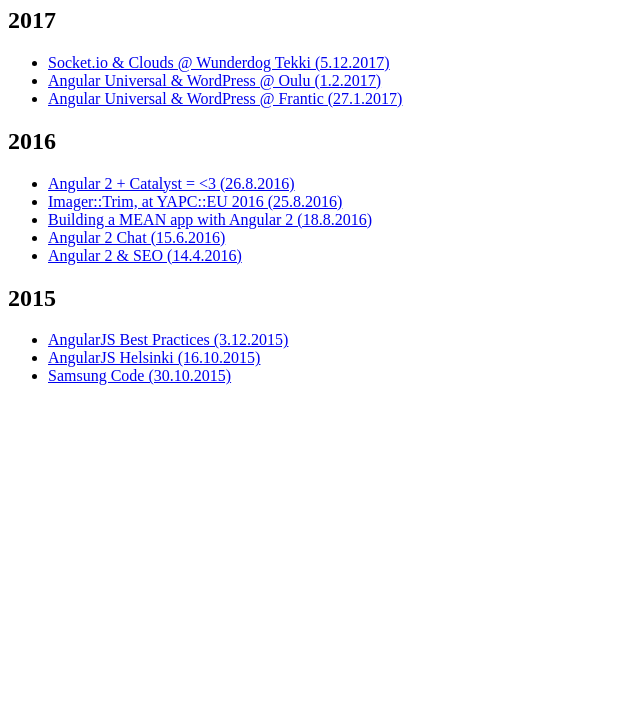
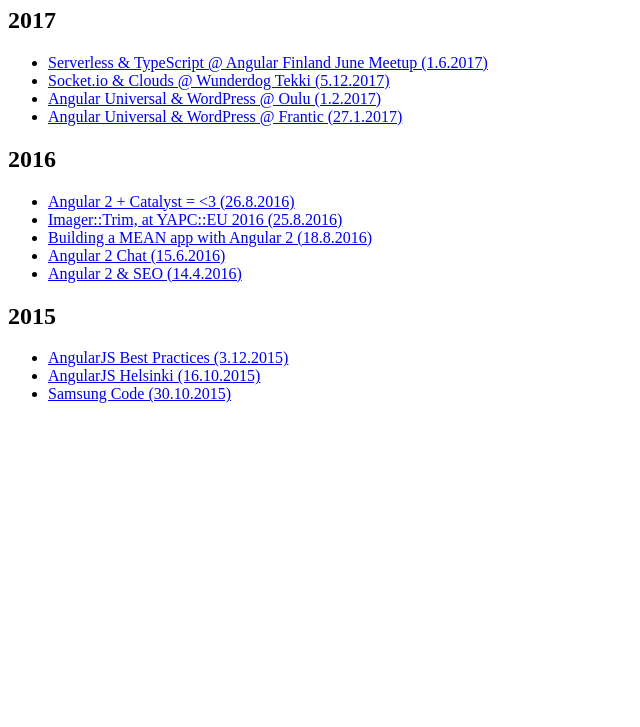
Before and after one commit to jussikinnula/jussikinnula.github.io, a website: page index.html in a window 1280 px wide. Shown: the part 73-800 px from the top of the page, without its empty margins (0-640 px from the left). Drawn offline with Linux system fonts and the light colour scheme.

Commit message:
Add Serverless TypeScript slides to index

```diff
--- a/index.html
+++ b/index.html
@@ -10,7 +10,8 @@
         <h1>Jussi Kinnula's presentations</h1>
         <h2>2017</h2>
         <ul>
-            <li><a href="socket-io-and-clouds-wunderdog-tekki-20170512.html">Socket.io & Clouds @ Wunderdog Tekki (5.12.2017)</a></li>
+            <li><a href="serverless-typescript-20170601">Serverless & TypeScript @ Angular Finland June Meetup (1.6.2017)</a></li>
+            <li><a href="socket-io-and-clouds-wunderdog-tekki-20170512">Socket.io & Clouds @ Wunderdog Tekki (5.12.2017)</a></li>
             <li><a href="angular-universal-wordpress-oulu-20170201">Angular Universal & WordPress @ Oulu (1.2.2017)</a></li>
             <li><a href="angular-universal-wordpress-frantic-20170127">Angular Universal & WordPress @ Frantic (27.1.2017)</a></li>
         </ul>
```
